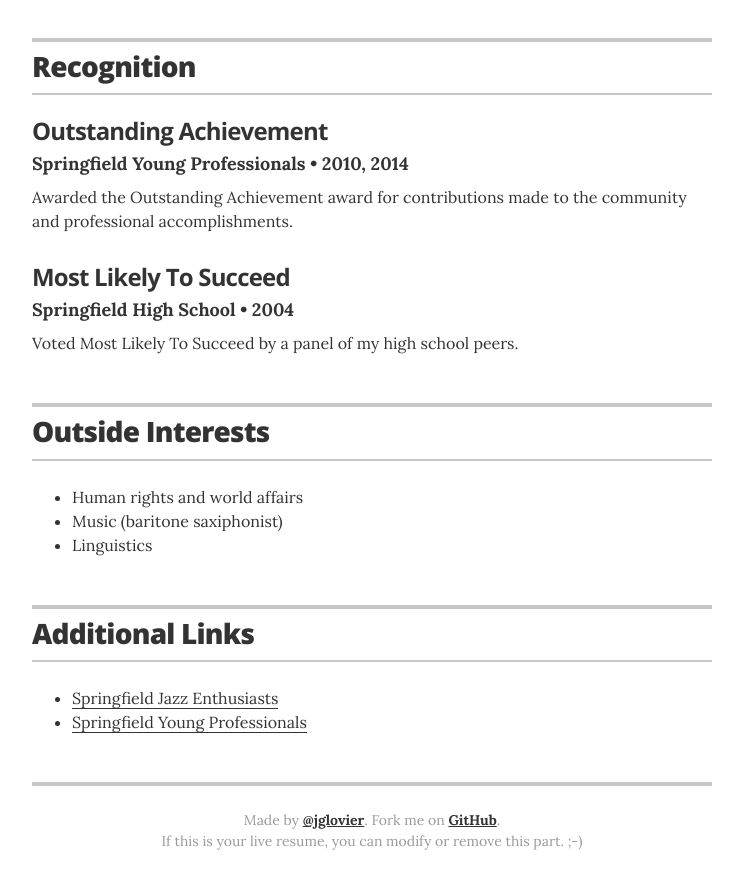
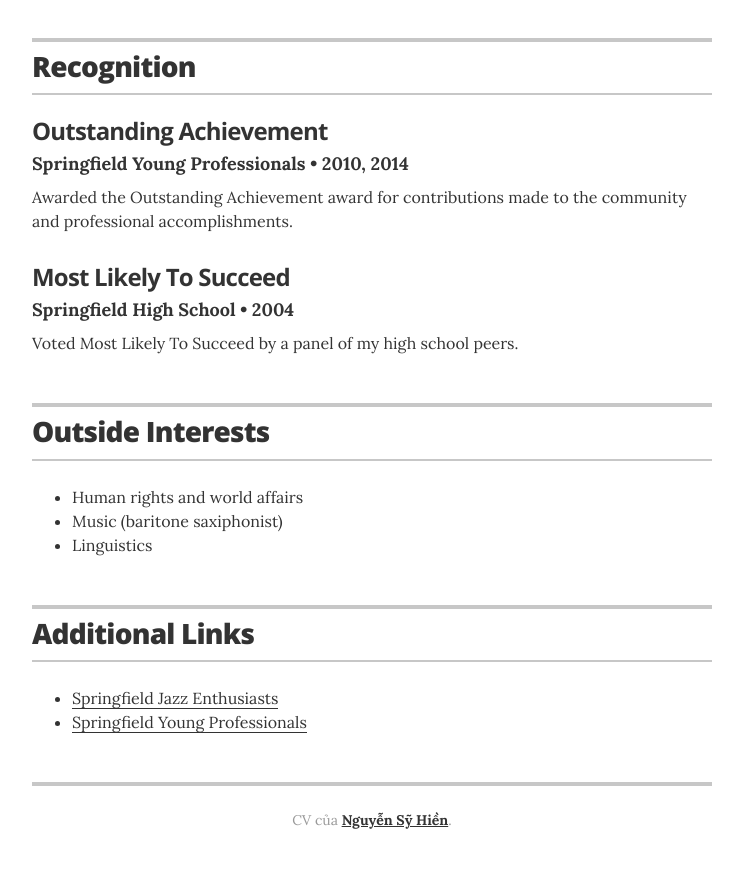
Before and after one commit to syhiendk35/cv, a Jekyll site: the page built from index.html, in a window 1280 px wide and 900 px high, scrolled down 2000 px. Shown: the top 889 px of the window, without its empty margins (268-1011 px from the left). Built offline with Jekyll 4.4.1, drawn with Linux system fonts in a browser that asks for light colours; some of the changed text lies outside the part shown.

Commit message:
Update resume.html

```diff
--- a/_layouts/resume.html
+++ b/_layouts/resume.html
@@ -40,7 +40,7 @@
         </div>
 
         {% if site.resume_looking_for_work == 'yes' %}
-        <a href="mailto:{{ site.resume_contact_email }}" class="contact-button no-print" itemprop="email">Contact me</a>
+        <a href="mailto:{{ site.resume_contact_email }}" class="contact-button no-print" itemprop="email">Gửi mail cho tôi</a>
         {% elsif site.resume_looking_for_work == 'no' %}
         <a class="contact-button not-looking no-print">I'm not looking for work right now.</a>
         {% else %}
@@ -232,8 +232,7 @@
       {% endif %}
 
       <footer class="page-footer">
-        <p class="footer-line">Made by <a href="http://twitter.com/jglovier">@jglovier</a>. Fork me on <a href="https://github.com/jglovier/resume-template">GitHub</a>.</p>
-        <p class="footer-line">If this is your live resume, you can modify or remove this part. ;-)</p>
+        <p class="footer-line">CV của <a href="https://syhiendk35.github.io">Nguyễn Sỹ Hiền</a>.</p>
       </footer>
 
     </div>
```
